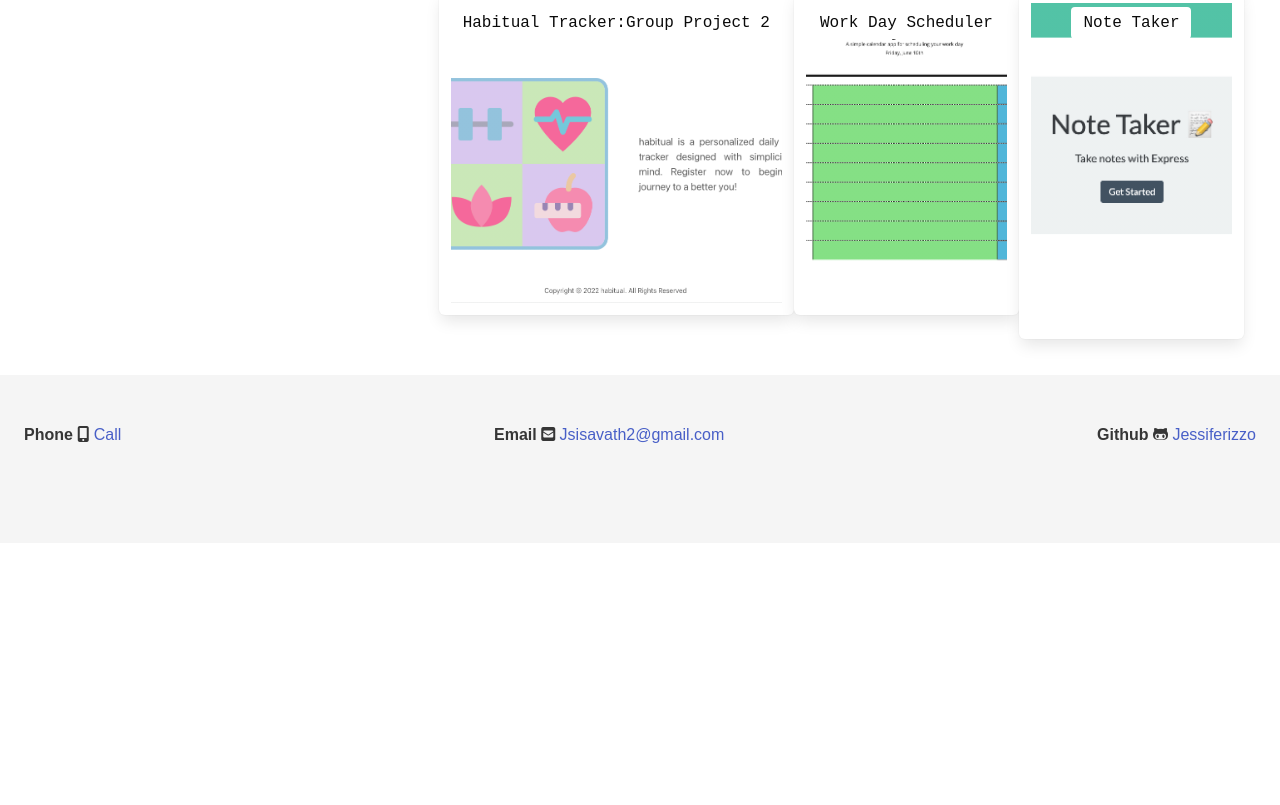
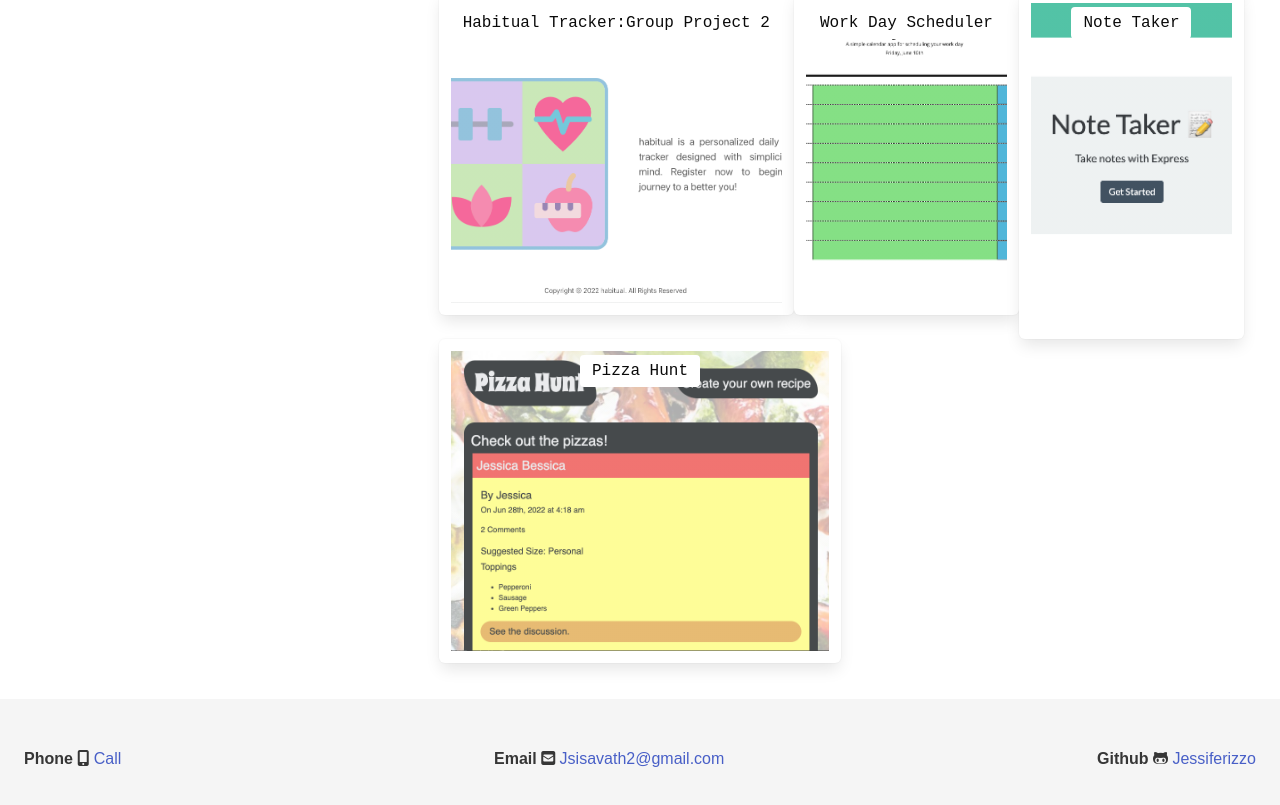
Before and after one commit to Jessiferizzo/Professional-Portfolio, a website: page index.html in a window 1280 px wide. Shown: the part 1035-1840 px from the top of the page. Before the commit the page ends 1578 px from the top, so only its background shows below. Drawn offline with nearby package versions, Linux system fonts and the light colour scheme.

Commit message:
added pizzahunt app

```diff
--- a/assets/css/style.css
+++ b/assets/css/style.css
@@ -76,3 +76,11 @@ body, html {
   background-repeat: no-repeat;
   background-size: cover;
 }
+
+.pizza-hunt{
+  min-height:300px;
+  background-image:linear-gradient(rgba(255,255,255,0.1), rgba(255,255,255,0.1)), url(../images/pizza2.png);
+  background-position:center;
+  background-repeat: no-repeat;
+  background-size: cover;
+}
--- a/index.html
+++ b/index.html
@@ -3,13 +3,14 @@
 
 <head>
   <meta charset="UTF-8">
-    <meta http-equiv="X-UA-Compatible" content="IE=edge">
-    <meta name="viewport" content="width=device-width, initial-scale=1.0">
+  <meta http-equiv="X-UA-Compatible" content="IE=edge">
+  <meta name="viewport" content="width=device-width, initial-scale=1.0">
   <title>Jessica Sisavath Portfolio</title>
   <link rel="stylesheet" href="https://cdn.jsdelivr.net/npm/bulma@0.9.4/css/bulma.min.css">
   <link rel="stylesheet" href="./assets/css/style.css">
   <script src="https://kit.fontawesome.com/b1575a7835.js" crossorigin="anonymous"></script>
 </head>
+
 <body>
   <header>
     <!--hero starts-->
@@ -17,7 +18,8 @@
     <!-- navbar starts -->
     <nav class="navbar is-dark is-size-5" role="navigation" aria-label="main navigation">
       <div class="navbar-brand">
-        <a role="button" class="navbar-burger" id="burger" aria-label="menu" aria-expanded="false" data-target="navbarBasicExample">
+        <a role="button" class="navbar-burger" id="burger" aria-label="menu" aria-expanded="false"
+          data-target="navbarBasicExample">
           <span aria-hidden="true"></span>
           <span aria-hidden="true"></span>
           <span aria-hidden="true"></span>
@@ -61,20 +63,25 @@
         About Me
       </div>
       <div class="column is-8 is-size-5 has-text-left is-size-5-mobile">
-        <span><p>Hi, I'm Jessica. Firstly, I have a lot of <i class="fa-solid fa-cat"></i> cats and <i class="fa-brands fa-pagelines"></i> plants.
-          Secondly, I am a speech therapist by day and a full stack developer by
-            <i class="fa-solid fa-moon"></i> night.</p></span>
+        <span>
+          <p>Hi, I'm Jessica. Firstly, I have a lot of <i class="fa-solid fa-cat"></i> cats and <i
+              class="fa-brands fa-pagelines"></i> plants.
+            Secondly, I am a speech therapist by day and a full stack developer by
+            <i class="fa-solid fa-moon"></i> night.
+          </p>
+        </span>
       </div>
     </div>
   </section>
-<section class="section">
+  <section class="section">
     <div id="work" div class="columns">
       <div class="column is-4 is-size-1">
         Work
       </div>
       <div class="column box">
         <a href="/">
-          <div class="led-wall has-text-black has-text-centered is-size-4 is-family-code"><span class="tag is-white is-medium">Led Wall</span>
+          <div class="led-wall has-text-black has-text-centered is-size-4 is-family-code"><span
+              class="tag is-white is-medium">Led Wall</span>
           </div>
         </a>
       </div>
@@ -94,8 +101,7 @@
       </div>
     </div>
     <div class="columns">
-      <div class="column is-4">
-      </div>
+      <div class="column is-4"></div>
       <div class="column box">
         <a href="https://habitualtracker.herokuapp.com/">
           <div class="habitual-tracker has-text-black has-text-centered is-size-4 is-family-code">
@@ -118,6 +124,16 @@
         </a>
       </div>
     </div>
+    <div class="columns">
+      <div class="column is-4"></div>
+      <div class="column is-4 box">
+        <a href="https://pizza-hunt-allpizzas.herokuapp.com/">
+          <div class="pizza-hunt has-text-black has-text-centered is-size-4 is-family-code">
+            <span class="tag is-white is-medium">Pizza Hunt</span>
+          </div>
+        </a>
+      </div>
+      </div>
   </section>
 
   <footer id="contact_me"
@@ -134,6 +150,7 @@
         href="https://jessiferizzo.github.io/Jessiferizzo/">Jessiferizzo</a>
     </div>
   </footer>
-<script src="./assets/index.js"></script>
+  <script src="./assets/index.js"></script>
 </body>
+
 </html>
```
Also changed, not shown: assets/images/pizza.png (added), assets/images/pizza2.png (added).
